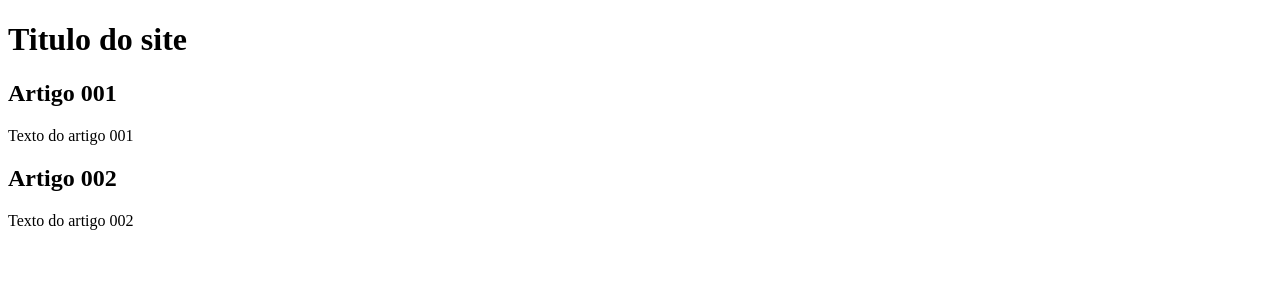
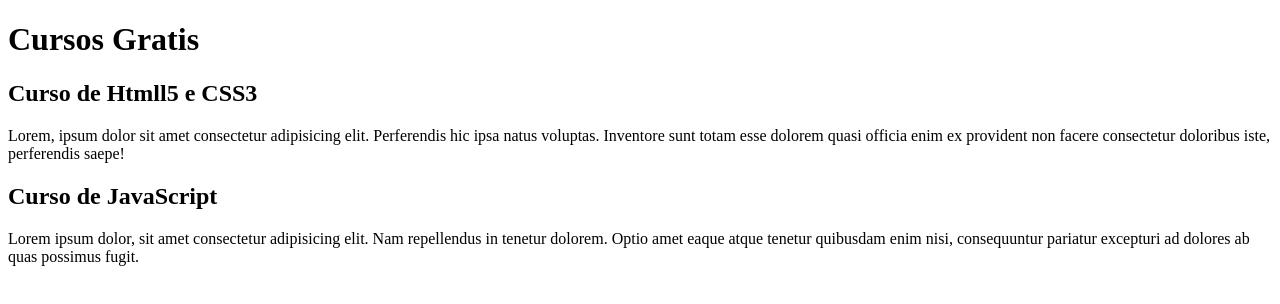
Before and after one commit to IvanMeirellesGit/Projeto-Site, a plain HTML site: page index.html in a window 1280 px wide. Drawn offline with Linux system fonts and the light colour scheme.

Commit message:
Comecei a escrever o conteúdo

```diff
--- a/index.html
+++ b/index.html
@@ -9,15 +9,15 @@
 <body>
     <main>
         <header>
-            <h1>Titulo do site</h1>
+            <h1>Cursos Gratis</h1>
         </header>
         <article>
-            <h2>Artigo 001</h2>
-            <p>Texto do artigo 001</p>
+            <h2>Curso de Htmll5 e CSS3</h2>
+            <p>Lorem, ipsum dolor sit amet consectetur adipisicing elit. Perferendis hic ipsa natus voluptas. Inventore sunt totam esse dolorem quasi officia enim ex provident non facere consectetur doloribus iste, perferendis saepe!</p>
         </article>
         <article>
-            <h2>Artigo 002</h2>
-            <p>Texto do artigo 002</p>
+            <h2>Curso de JavaScript</h2>
+            <p>Lorem ipsum dolor, sit amet consectetur adipisicing elit. Nam repellendus in tenetur dolorem. Optio amet eaque atque tenetur quibusdam enim nisi, consequuntur pariatur excepturi ad dolores ab quas possimus fugit.</p>
         </article>
     </main>
 </body>
```
